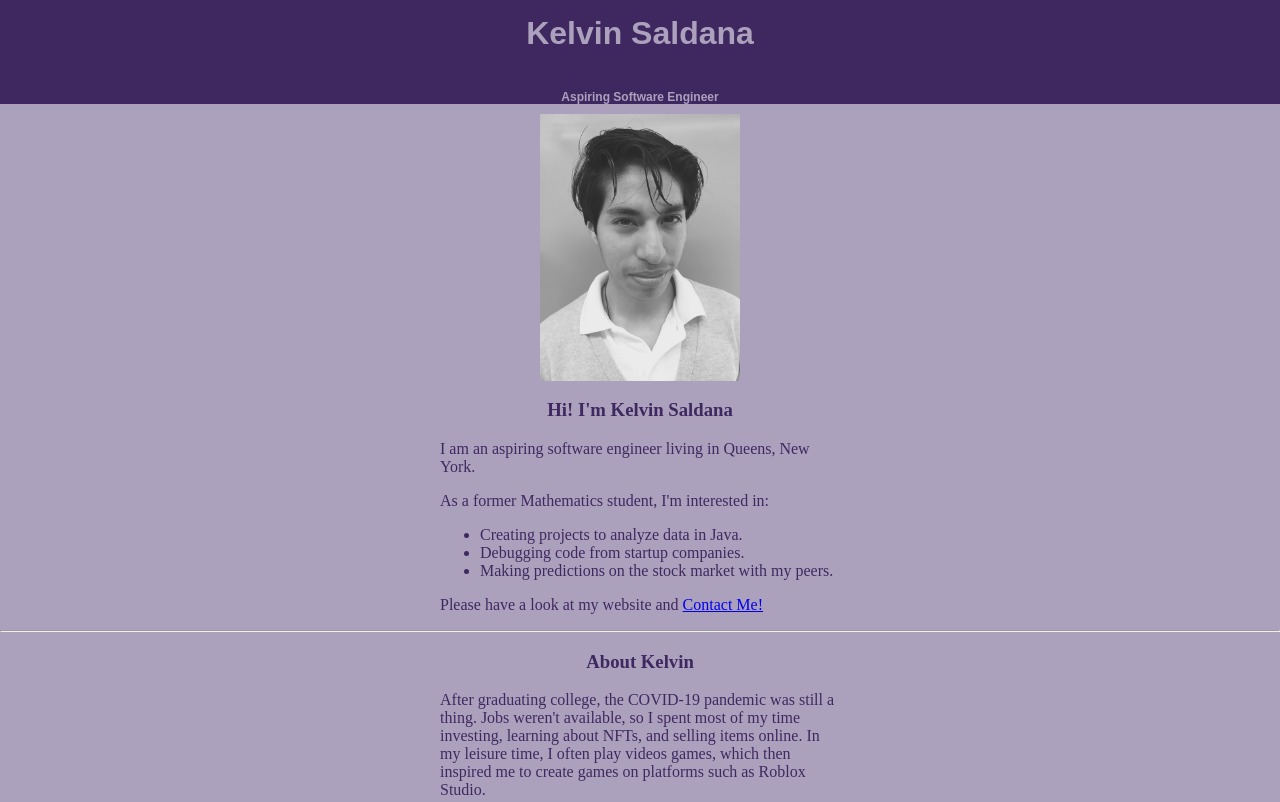
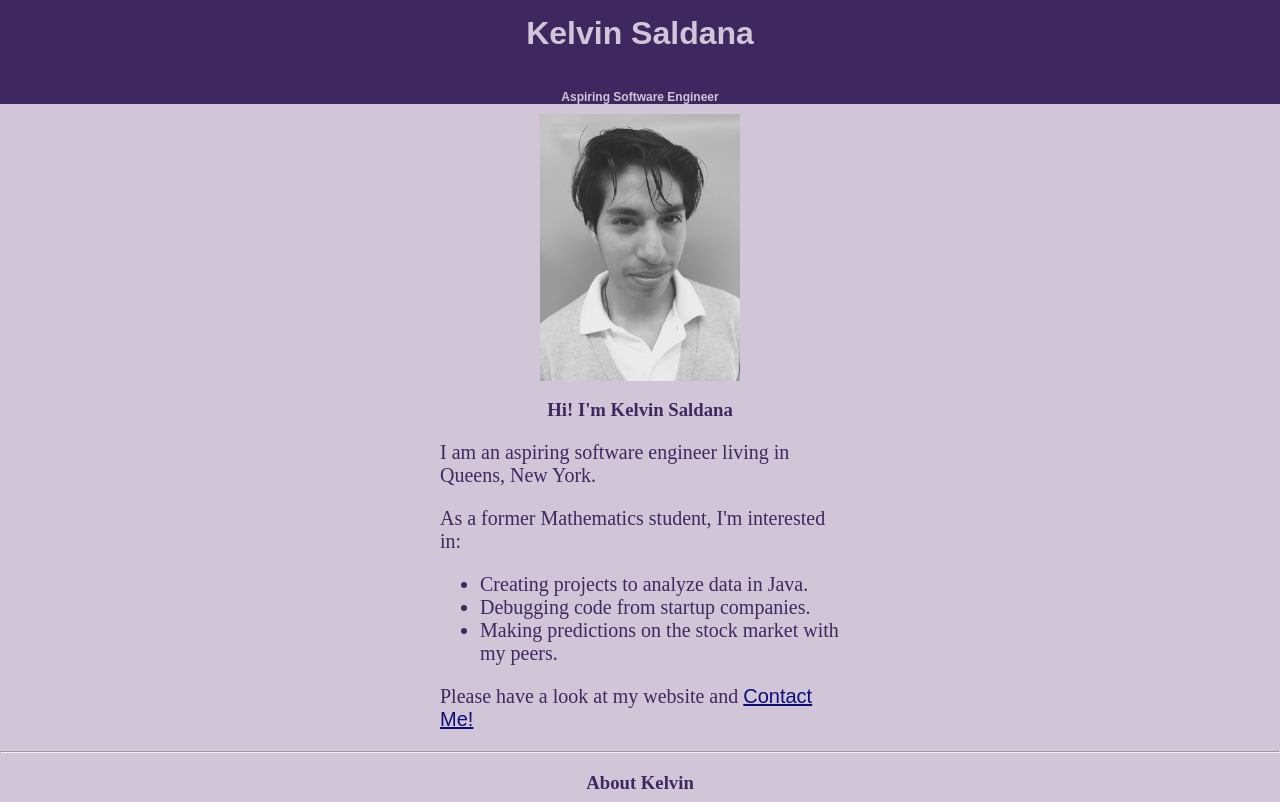
Before and after one commit to kelveloper/kelvinWebPage, a plain HTML site: page index.html in a window 1280 px wide. Shown: the top 802 px of the page. Drawn offline with Linux system fonts and the light colour scheme.

Commit message:
Update style.css

```diff
--- a/style.css
+++ b/style.css
@@ -12,9 +12,22 @@ header h2 {
   text-align : center;
 
 }
+a {
+  font-family: Arial, sans-serif;
+  font-size: 20px;
+}
+/* Styling my links */
+a:link {color: #0C0C79 ;}
+a:visited{color: #3F2860; }
+a:hover{color: #6B0000; }
+a:active{color: #70003C }
+
 footer {
   margin: 0;
   height: 50px;
+}
+p, li {
+  font-size: 20px;
 }
 body {
   margin: 0;
@@ -24,12 +37,13 @@ body {
 .dark-background {
   background-color : #3F2860;
   border: width 60px solid #3F2860 ;
-  color : #ACA1BC;
+  color : #D1C6D7;
 
 }
 .light-background {
-  background-color: #ACA1BC;
-  color: #3F2860
+  background-color: #D1C6D7;
+  color :  #3F2860;
+
 
 }
 /* This wrapper will have all my text in the center but not all sentences centered which would've created gaps */
```
